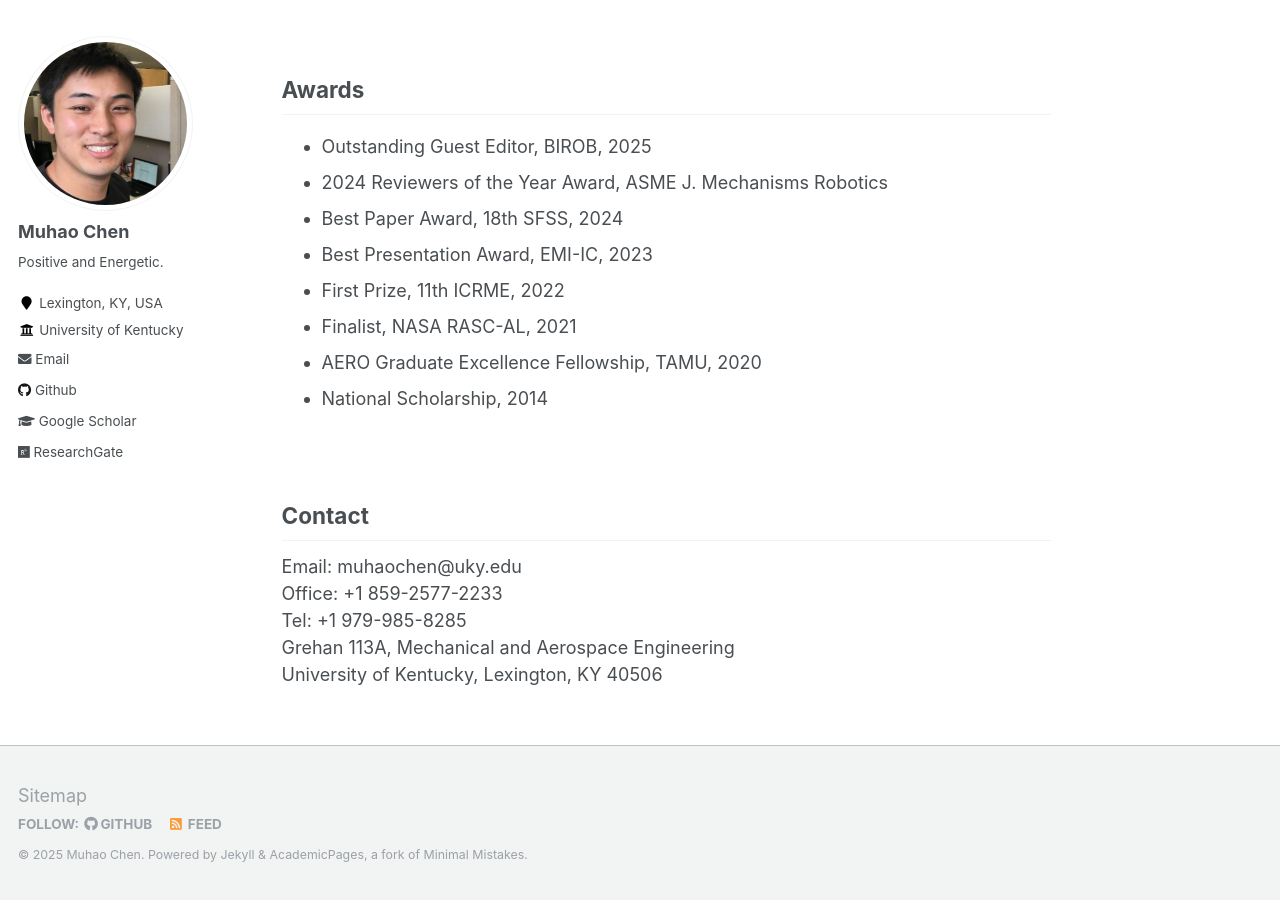
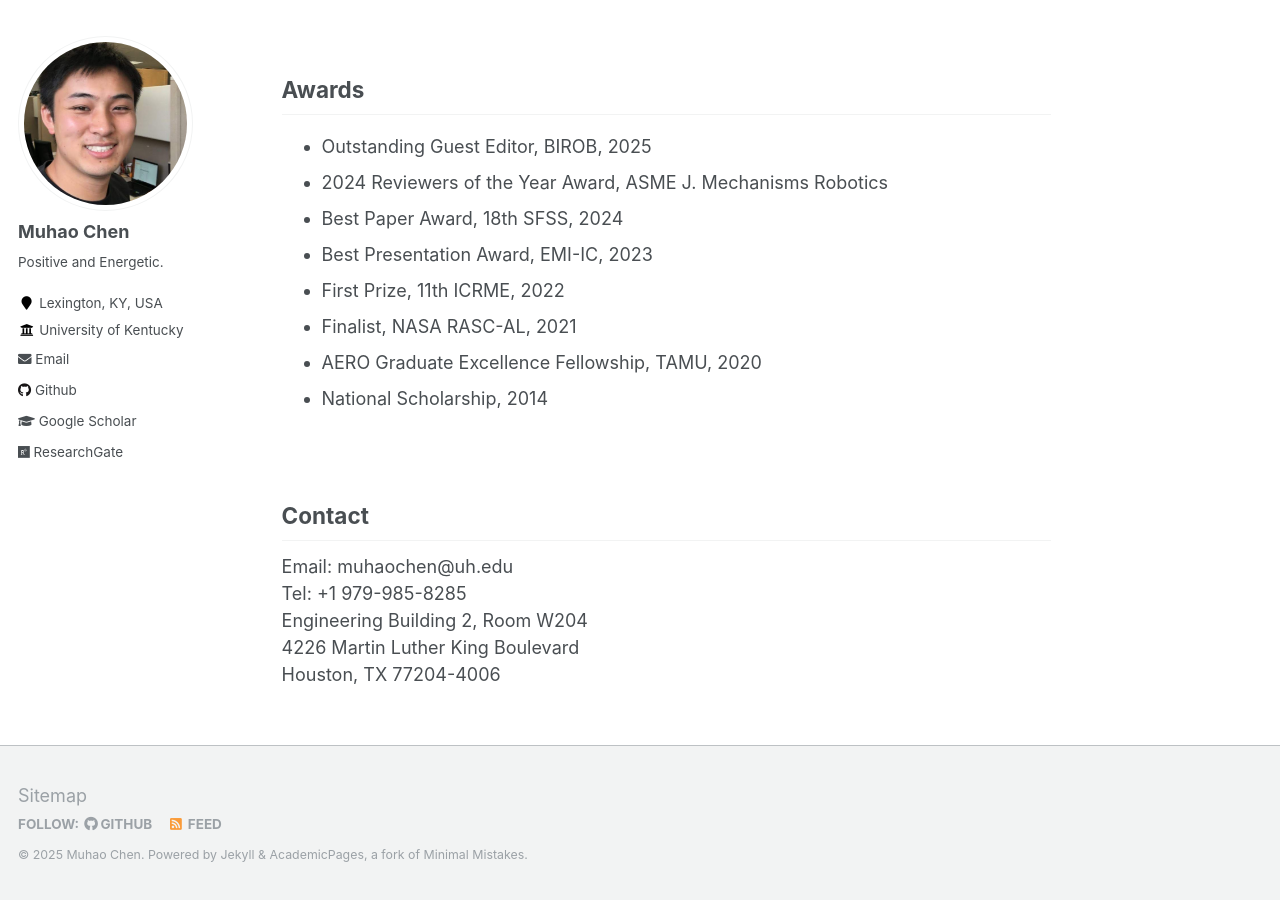
Before and after one commit to Muhao-Chen/muhao-chen.github.io, a Jekyll site: the page built from _pages/about.md, in a window 1280 px wide and 900 px high, scrolled down 990 px. Built offline with Jekyll 4.4.1, drawn with Linux system fonts in a browser that asks for light colours.

Commit message:
Update about.md

```diff
--- a/_pages/about.md
+++ b/_pages/about.md
@@ -126,11 +126,12 @@ B.S., Naval Architecture and Ocean Engineering, 2013
 
 
 ## Contact
-Email: muhaochen@uky.edu
-Office: +1 859-2577-2233
+Email: muhaochen@uh.edu
+<!-- Office: +1 859-2577-2233                -->
 Tel: +1 979-985-8285
-Grehan 113A, Mechanical and Aerospace Engineering
-University of Kentucky, Lexington, KY 40506
+Engineering Building 2, Room W204
+4226 Martin Luther King Boulevard
+Houston, TX 77204-4006
 
 <!-- ](https://engineering.tamu.edu/aerospace/about/facts.html), [TAMU](https://www.tamu.edu/)       -->
 
```
